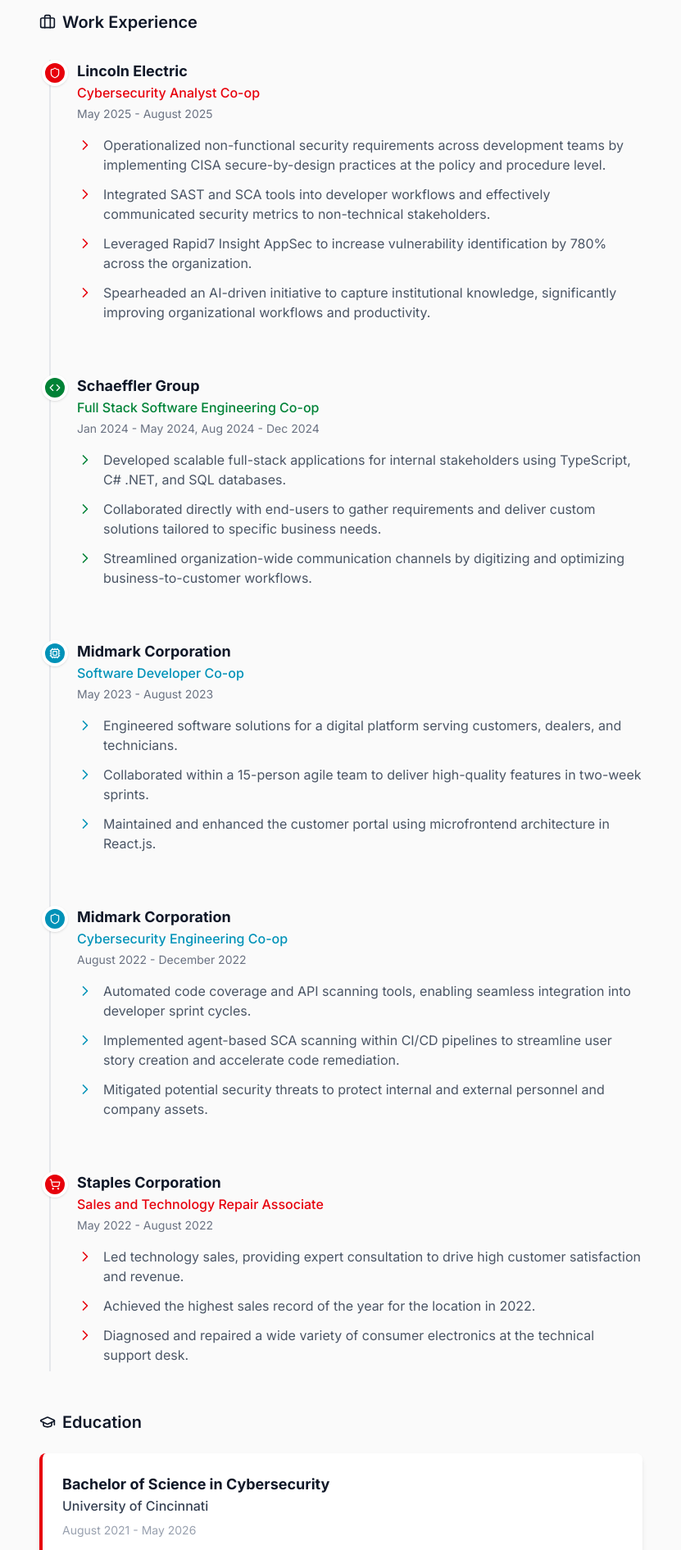
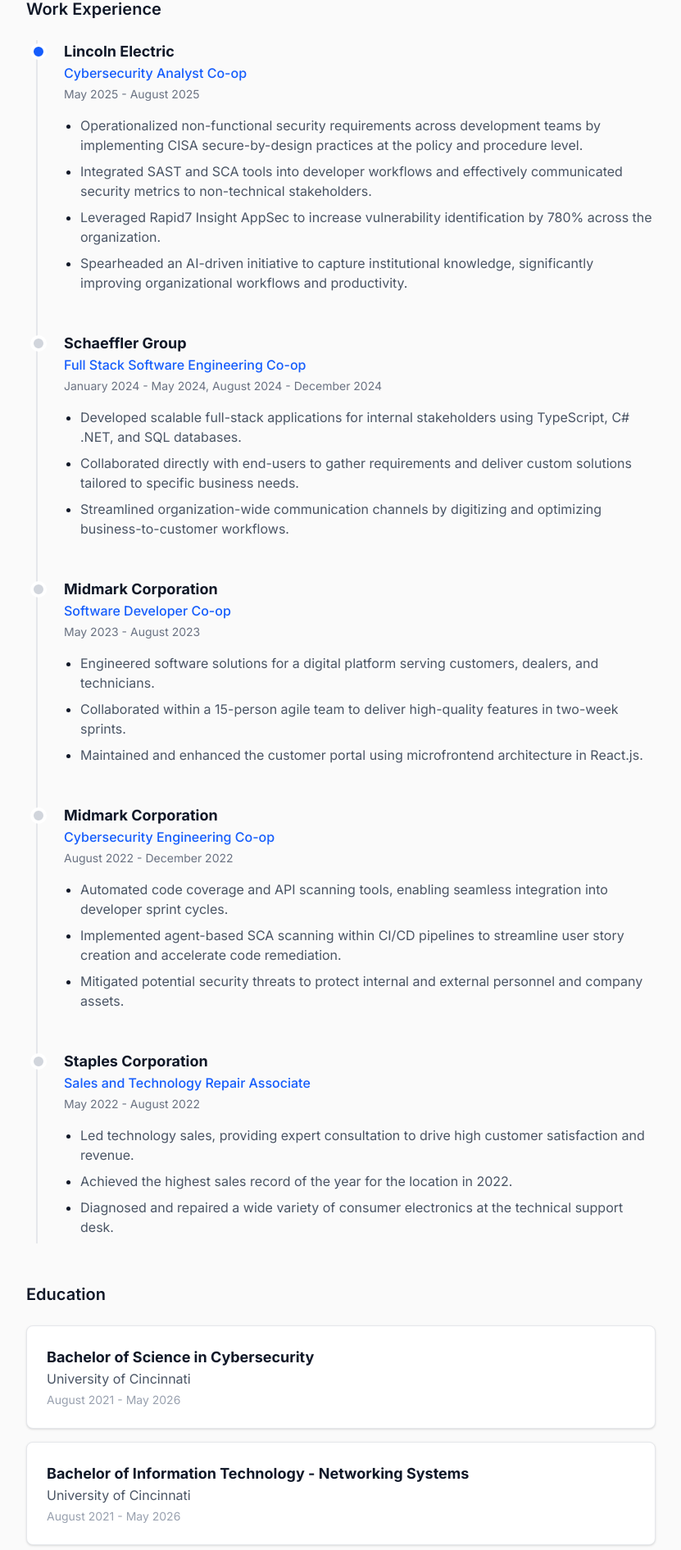
Before and after one commit to Chris-Taylor7/Chris-Taylor7.github.io, a Next.js app: page /resume in a window 1280 px wide. Shown: the part 215-2106 px from the top of the page at 82% size, without its empty margins (192-1023 px from the left). Built offline with nearby package versions, Linux system fonts and the light colour scheme.

Commit message:
Revert "Visual updates and animation bug fixes"

```diff
--- a/package.json
+++ b/package.json
@@ -9,12 +9,10 @@
     "lint": "eslint"
   },
   "dependencies": {
-    "daisyui": "^5.5.14",
     "lucide-react": "^0.555.0",
-    "next": "^16.1.3",
+    "next": "16.0.7",
     "react": "19.2.0",
-    "react-dom": "19.2.0",
-    "tailwindcss-animate": "^1.0.7"
+    "react-dom": "19.2.0"
   },
   "devDependencies": {
     "@tailwindcss/postcss": "^4",
--- a/src/app/components/Navbar.tsx
+++ b/src/app/components/Navbar.tsx
@@ -32,7 +32,7 @@
                   href={link.href}
                   className={`flex items-center space-x-2 text-sm font-medium transition-colors ${
                     isActive
-                      ? "text-green-800"
+                      ? "text-blue-600"
                       : "text-gray-500 hover:text-gray-900"
                   }`}
                 >
--- a/src/app/globals.css
+++ b/src/app/globals.css
@@ -25,18 +25,3 @@
   background: #fafafa; /* Light gray background */
   font-family: Arial, Helvetica, sans-serif;
 }
-
-@keyframes slideUpFade {
-  from {
-    opacity: 0;
-    transform: translateY(1rem); /* equal to translate-y-4 */
-  }
-  to {
-    opacity: 1;
-    transform: translateY(0);
-  }
-}
-
-.animate-slide-up {
-  animation: slideUpFade 0.7s ease-out forwards;
-}
--- a/src/app/resume/page.tsx
+++ b/src/app/resume/page.tsx
@@ -1,182 +1,187 @@
-import React from "react";
-import {
-  Shield,
-  Code,
-  Cpu,
-  ShoppingCart,
-  ChevronRight,
-  GraduationCap,
-  Briefcase,
-  LucideIcon
-} from "lucide-react";
-
-// --- Types ---
-interface ExperienceItem {
-  company: string;
-  role: string;
-  date: string;
-  icon: LucideIcon;
-  points: string[];
-  // We store specific color classes to ensure Tailwind scans them correctly
-  colors: {
-    timelineBg: string; // The circle background
-    roleText: string;   // The role title color
-    bulletIcon: string; // The chevron color
-  };
-}
-
-interface EducationItem {
-  degree: string;
-  school: string;
-  date: string;
-  borderColor: string; // e.g., "border-red-600"
-}
-
-// --- Data ---
-const EXPERIENCE_DATA: ExperienceItem[] = [
-  {
-    company: "Lincoln Electric",
-    role: "Cybersecurity Analyst Co-op",
-    date: "May 2025 - August 2025",
-    icon: Shield,
-    colors: { timelineBg: "bg-red-600", roleText: "text-red-600", bulletIcon: "text-red-600" },
-    points: [
-      "Operationalized non-functional security requirements across development teams by implementing CISA secure-by-design practices at the policy and procedure level.",
-      "Integrated SAST and SCA tools into developer workflows and effectively communicated security metrics to non-technical stakeholders.",
-      "Leveraged Rapid7 Insight AppSec to increase vulnerability identification by 780% across the organization.",
-      "Spearheaded an AI-driven initiative to capture institutional knowledge, significantly improving organizational workflows and productivity."
-    ]
-  },
-  {
-    company: "Schaeffler Group",
-    role: "Full Stack Software Engineering Co-op",
-    date: "Jan 2024 - May 2024, Aug 2024 - Dec 2024",
-    icon: Code,
-    colors: { timelineBg: "bg-green-700", roleText: "text-green-700", bulletIcon: "text-green-700" },
-    points: [
-      "Developed scalable full-stack applications for internal stakeholders using TypeScript, C# .NET, and SQL databases.",
-      "Collaborated directly with end-users to gather requirements and deliver custom solutions tailored to specific business needs.",
-      "Streamlined organization-wide communication channels by digitizing and optimizing business-to-customer workflows."
-    ]
-  },
-  {
-    company: "Midmark Corporation",
-    role: "Software Developer Co-op",
-    date: "May 2023 - August 2023",
-    icon: Cpu,
-    colors: { timelineBg: "bg-cyan-600", roleText: "text-cyan-600", bulletIcon: "text-cyan-600" },
-    points: [
-      "Engineered software solutions for a digital platform serving customers, dealers, and technicians.",
-      "Collaborated within a 15-person agile team to deliver high-quality features in two-week sprints.",
-      "Maintained and enhanced the customer portal using microfrontend architecture in React.js."
-    ]
-  },
-  {
-    company: "Midmark Corporation",
-    role: "Cybersecurity Engineering Co-op",
-    date: "August 2022 - December 2022",
-    icon: Shield,
-    colors: { timelineBg: "bg-cyan-600", roleText: "text-cyan-600", bulletIcon: "text-cyan-600" },
-    points: [
-      "Automated code coverage and API scanning tools, enabling seamless integration into developer sprint cycles.",
-      "Implemented agent-based SCA scanning within CI/CD pipelines to streamline user story creation and accelerate code remediation.",
-      "Mitigated potential security threats to protect internal and external personnel and company assets."
-    ]
-  },
-  {
-    company: "Staples Corporation",
-    role: "Sales and Technology Repair Associate",
-    date: "May 2022 - August 2022",
-    icon: ShoppingCart,
-    colors: { timelineBg: "bg-red-600", roleText: "text-red-600", bulletIcon: "text-red-600" },
-    points: [
-      "Led technology sales, providing expert consultation to drive high customer satisfaction and revenue.",
-      "Achieved the highest sales record of the year for the location in 2022.",
-      "Diagnosed and repaired a wide variety of consumer electronics at the technical support desk."
-    ]
-  }
-];
-
-const EDUCATION_DATA: EducationItem[] = [
-  {
-    degree: "Bachelor of Science in Cybersecurity",
-    school: "University of Cincinnati",
-    date: "August 2021 - May 2026",
-    borderColor: "border-red-600"
-  },
-  {
-    degree: "Bachelor of Information Technology - Networking Systems",
-    school: "University of Cincinnati",
-    date: "August 2021 - May 2026",
-    borderColor: "border-red-600"
-  },
-  {
-    degree: "High School Diploma",
-    school: "New Philadelphia High School",
-    date: "August 2018 - May 2021",
-    borderColor: "border-gray-800"
-  }
-];
-
-// --- Component ---
 export default function Resume() {
   return (
-    <div className="space-y-12 max-w-3xl animate-slide-up p-4">
+    <div className="space-y-12 max-w-3xl animate-in fade-in slide-in-from-bottom-4 duration-700">
       <header>
         <h1 className="text-3xl font-bold text-gray-900 mb-2">Resume</h1>
-        <p className="text-gray-600">
-          My professional journey and education, starting with the most recent.
-        </p>
+        <p className="text-gray-600">My professional journey and education, starting with the most recent.</p>
       </header>
 
       {/* Experience Section */}
       <section>
-        <h2 className="text-xl font-semibold text-gray-900 mb-8 flex items-center gap-2">
-          <Briefcase className="w-5 h-5" /> Work Experience
+        <h2 className="text-xl font-semibold text-gray-900 mb-6 flex items-center">
+          Work Experience
         </h2>
+        <div className="border-l-2 border-gray-200 ml-3 space-y-12 pl-8 relative pb-2">
 
-        {/* Timeline Container */}
-        <div className="border-l-2 border-gray-200 ml-3 space-y-16 pl-8 relative pb-2">
-          {EXPERIENCE_DATA.map((job, index) => (
-            <div key={index} className="relative group">
-              {/* Timeline Icon */}
-              <div className={`absolute -left-[43px] top-0 h-8 w-8 rounded-full border-4 border-white flex items-center justify-center shadow-sm ${job.colors.timelineBg}`}>
-                <job.icon className="w-3.5 h-3.5 text-white" />
-              </div>
-
-              <h3 className="text-lg font-bold text-gray-900">{job.company}</h3>
-              <div className={`${job.colors.roleText} font-medium mb-1`}>{job.role}</div>
-              <div className="text-sm text-gray-500 mb-4">{job.date}</div>
-
-              <ul className="space-y-3">
-                {job.points.map((point, pointIndex) => (
-                  <li key={pointIndex} className="flex items-start gap-3 text-gray-600">
-                    <ChevronRight className={`w-5 h-5 shrink-0 mt-0.5 ${job.colors.bulletIcon}`} />
-                    <span>{point}</span>
-                  </li>
-                ))}
+          {/* JOB 1 */}
+          <div className="relative">
+            <span className="absolute -left-[41px] top-1 h-5 w-5 rounded-full border-4 border-white bg-blue-600"></span>
+            <h3 className="text-lg font-bold text-gray-900">Lincoln Electric</h3>
+            <div className="text-blue-600 font-medium mb-1">Cybersecurity Analyst Co-op</div>
+            <div className="text-sm text-gray-500 mb-4">May 2025 - August 2025</div>
+            <div>
+              <ul className="list-disc pl-5 text-gray-900 space-y-2">
+                <li>
+                  <span className="text-gray-600">
+                    Operationalized non-functional security requirements across development teams by implementing CISA secure-by-design practices at the policy and procedure level.
+                  </span>
+                </li>
+                <li>
+                  <span className="text-gray-600">
+                    Integrated SAST and SCA tools into developer workflows and effectively communicated security metrics to non-technical stakeholders.
+                  </span>
+                </li>
+                <li>
+                  <span className="text-gray-600">
+                    Leveraged Rapid7 Insight AppSec to increase vulnerability identification by 780% across the organization.
+                  </span>
+                </li>
+                <li>
+                  <span className="text-gray-600">
+                    Spearheaded an AI-driven initiative to capture institutional knowledge, significantly improving organizational workflows and productivity.
+                  </span>
+                </li>
               </ul>
             </div>
-          ))}
+          </div>
+
+          {/* JOB 2 */}
+          <div className="relative">
+            <span className="absolute -left-[41px] top-1 h-5 w-5 rounded-full border-4 border-white bg-gray-300"></span>
+            <h3 className="text-lg font-bold text-gray-900">Schaeffler Group</h3>
+            <div className="text-blue-600 font-medium mb-1">Full Stack Software Engineering Co-op</div>
+            <div className="text-sm text-gray-500 mb-4">January 2024 - May 2024, August 2024 - December 2024</div>
+            <div>
+              <ul className="list-disc pl-5 text-gray-900 space-y-2">
+                <li>
+                  <span className="text-gray-600">
+                    Developed scalable full-stack applications for internal stakeholders using TypeScript, C# .NET, and SQL databases.
+                  </span>
+                </li>
+                <li>
+                  <span className="text-gray-600">
+                    Collaborated directly with end-users to gather requirements and deliver custom solutions tailored to specific business needs.
+                  </span>
+                </li>
+                <li>
+                  <span className="text-gray-600">
+                    Streamlined organization-wide communication channels by digitizing and optimizing business-to-customer workflows.
+                  </span>
+                </li>
+              </ul>
+            </div>
+          </div>
+
+          {/* JOB 3 */}
+          <div className="relative">
+            <span className="absolute -left-[41px] top-1 h-5 w-5 rounded-full border-4 border-white bg-gray-300"></span>
+            <h3 className="text-lg font-bold text-gray-900">Midmark Corporation</h3>
+            <div className="text-blue-600 font-medium mb-1">Software Developer Co-op</div>
+            <div className="text-sm text-gray-500 mb-4">May 2023 - August 2023</div>
+            <div>
+              <ul className="list-disc pl-5 text-gray-900 space-y-2">
+                <li>
+                  <span className="text-gray-600">
+                    Engineered software solutions for a digital platform serving customers, dealers, and technicians.
+                  </span>
+                </li>
+                <li>
+                  <span className="text-gray-600">
+                    Collaborated within a 15-person agile team to deliver high-quality features in two-week sprints.
+                  </span>
+                </li>
+                <li>
+                  <span className="text-gray-600">
+                    Maintained and enhanced the customer portal using microfrontend architecture in React.js.
+                  </span>
+                </li>
+              </ul>
+            </div>
+          </div>
+
+          {/* JOB 4 */}
+          <div className="relative">
+            <span className="absolute -left-[41px] top-1 h-5 w-5 rounded-full border-4 border-white bg-gray-300"></span>
+            <h3 className="text-lg font-bold text-gray-900">Midmark Corporation</h3>
+            <div className="text-blue-600 font-medium mb-1">Cybersecurity Engineering Co-op</div>
+            <div className="text-sm text-gray-500 mb-4">August 2022 - December 2022</div>
+            <div>
+              <ul className="list-disc pl-5 text-gray-900 space-y-2">
+                <li>
+                  <span className="text-gray-600">
+                    Automated code coverage and API scanning tools, enabling seamless integration into developer sprint cycles.
+                  </span>
+                </li>
+                <li>
+                  <span className="text-gray-600">
+                    Implemented agent-based SCA scanning within CI/CD pipelines to streamline user story creation and accelerate code remediation.
+                  </span>
+                </li>
+                <li>
+                  <span className="text-gray-600">
+                    Mitigated potential security threats to protect internal and external personnel and company assets.
+                  </span>
+                </li>
+              </ul>
+            </div>
+          </div>
+
+          {/* JOB 5 */}
+          <div className="relative">
+            <span className="absolute -left-[41px] top-1 h-5 w-5 rounded-full border-4 border-white bg-gray-300"></span>
+            <h3 className="text-lg font-bold text-gray-900">Staples Corporation</h3>
+            <div className="text-blue-600 font-medium mb-1">Sales and Technology Repair Associate</div>
+            <div className="text-sm text-gray-500 mb-4">May 2022 - August 2022</div>
+            <div>
+              <ul className="list-disc pl-5 text-gray-900 space-y-2">
+                <li>
+                  <span className="text-gray-600">
+                    Led technology sales, providing expert consultation to drive high customer satisfaction and revenue.
+                  </span>
+                </li>
+                <li>
+                  <span className="text-gray-600">
+                    Achieved the highest sales record of the year for the location in 2022.
+                  </span>
+                </li>
+                <li>
+                  <span className="text-gray-600">
+                    Diagnosed and repaired a wide variety of consumer electronics at the technical support desk.
+                  </span>
+                </li>
+              </ul>
+            </div>
+          </div>
+
         </div>
       </section>
 
       {/* Education Section */}
       <section>
-        <h2 className="text-xl font-semibold text-gray-900 mb-6 flex items-center gap-2">
-          <GraduationCap className="w-5 h-5" /> Education
-        </h2>
-        <div className="grid grid-cols-1 gap-6">
-          {EDUCATION_DATA.map((edu, index) => (
-            <div
-              key={index}
-              className={`bg-white p-6 rounded-lg border-l-4 shadow-md transition-all duration-300 hover:shadow-xl hover:scale-[1.01] hover:-translate-y-1 ${edu.borderColor}`}
-            >
-              <h3 className="text-lg font-bold text-gray-900">{edu.degree}</h3>
-              <div className="text-gray-700 font-medium">{edu.school}</div>
-              <div className="text-sm text-gray-400 mt-2">{edu.date}</div>
-            </div>
-          ))}
+        <h2 className="text-xl font-semibold text-gray-900 mb-6">Education</h2>
+        <div className="space-y-4">
+
+          {/* Education 1 */}
+          <div className="bg-white p-6 rounded-lg border border-gray-200 shadow-sm transition-shadow hover:shadow-md">
+            <h3 className="text-lg font-bold text-gray-900">Bachelor of Science in Cybersecurity</h3>
+            <div className="text-gray-600">University of Cincinnati</div>
+            <div className="text-sm text-gray-400 mt-1">August 2021 - May 2026</div>
+          </div>
+
+          {/* Education 2 */}
+          <div className="bg-white p-6 rounded-lg border border-gray-200 shadow-sm transition-shadow hover:shadow-md">
+            <h3 className="text-lg font-bold text-gray-900">Bachelor of Information Technology - Networking Systems</h3>
+            <div className="text-gray-600">University of Cincinnati</div>
+            <div className="text-sm text-gray-400 mt-1">August 2021 - May 2026</div>
+          </div>
+
+           {/* Education 3 */}
+           <div className="bg-white p-6 rounded-lg border border-gray-200 shadow-sm transition-shadow hover:shadow-md">
+            <h3 className="text-lg font-bold text-gray-900">High School Diploma</h3>
+            <div className="text-gray-600">New Philadelphia High School</div>
+            <div className="text-sm text-gray-400 mt-1">August 2018 - May 2021</div>
+          </div>
+
         </div>
       </section>
     </div>
```
Also changed, not shown: src/app/page.tsx (+5 -5 lines), src/app/projects/page.tsx (+22 -92 lines), 1 other file (tests, documents, lock files or other folders).
